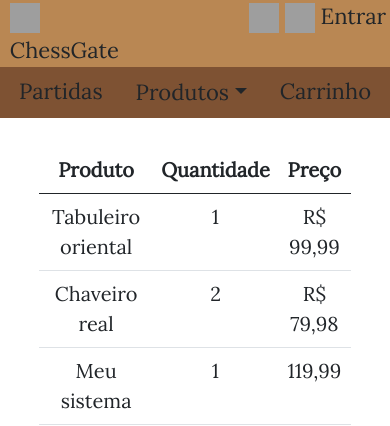
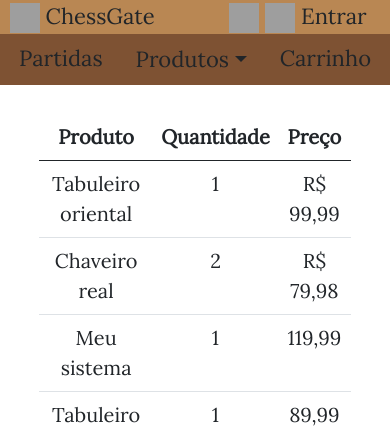
Before and after one commit to Felipe-SNeves/ChessGate, a PHP site: template src/templates/carrinho.html in a window 390 px wide. Shown: the top 426 px of the page. Run offline with PHP 8.4, Linux system fonts and the light colour scheme; the template is opened without the code that fills it, so the values that code supplies are empty; grey boxes are pictures that could not be loaded.

Commit message:
Correção logo mobile

```diff
--- a/src/styles/estilos.css
+++ b/src/styles/estilos.css
@@ -331,7 +331,7 @@ body {
 
     .container-fluid #cabecalho #menu_superior_esquerda {
         margin-left: 2.5%;
-        width: 35%;
+        width: 50%;
         display: inline-table;
     }
 
@@ -340,8 +340,7 @@ body {
     }
 
     .container-fluid #cabecalho #menu_superior_direita {
-        width: 60%;
-        margin-right: auto;
+        width: 40%;
         display: inline-table;
         text-align: right;
     }
--- a/src/styles/estrutura_produtos.css
+++ b/src/styles/estrutura_produtos.css
@@ -148,7 +148,7 @@ body {
 
     .container-fluid #cabecalho #menu_superior_esquerda {
         margin-left: 2.5%;
-        width: 35%;
+        width: 50%;
         display: inline-table;
     }
 
@@ -157,8 +157,7 @@ body {
     }
 
     .container-fluid #cabecalho #menu_superior_direita {
-        width: 60%;
-        margin-right: auto;
+        width: 40%;
         display: inline-table;
         text-align: right;
     }
--- a/src/styles/estrutura_produtosl.css
+++ b/src/styles/estrutura_produtosl.css
@@ -148,7 +148,7 @@ body {
 
     .container-fluid #cabecalho #menu_superior_esquerda {
         margin-left: 2.5%;
-        width: 35%;
+        width: 50%;
         display: inline-table;
     }
 
@@ -157,8 +157,7 @@ body {
     }
 
     .container-fluid #cabecalho #menu_superior_direita {
-        width: 60%;
-        margin-right: auto;
+        width: 40%;
         display: inline-table;
         text-align: right;
     }
```
